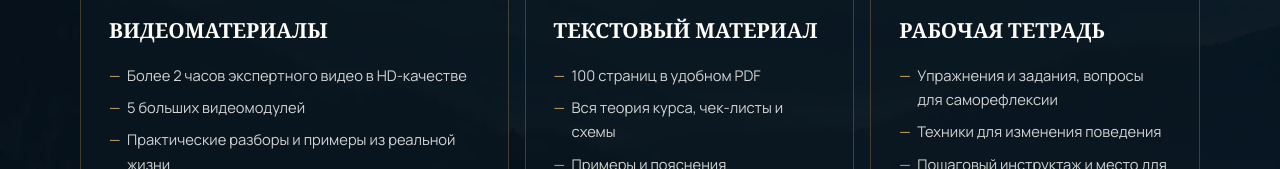
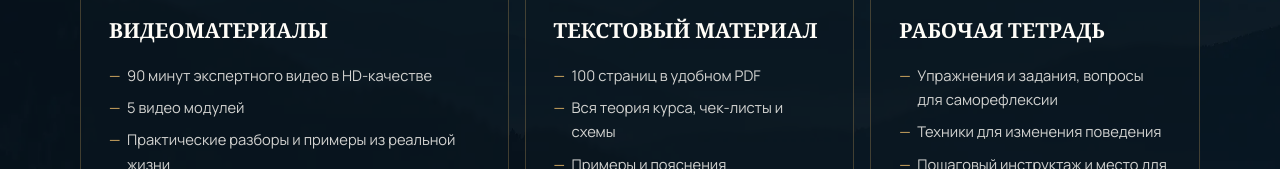
Before and after one commit to bigbosbas/Kod-uvagenija-, a website: page public-peresborka/index.html in a window 1280 px wide. Shown: the part 1857-2026 px from the top of the page. Drawn offline with nearby package versions, Linux system fonts and the light colour scheme; no server answers.

Commit message:
Update video length/module wording in "что входит в курс" section
Co-Authored-By: Claude Sonnet 5 <noreply@anthropic.com>

```diff
--- a/public-peresborka/index.html
+++ b/public-peresborka/index.html
@@ -141,8 +141,8 @@
         <span class="bento-card__icon"><svg class="icon" width="24" height="24"><use href="assets/icons/icon-sprite.svg?v=2#video" /></svg></span>
         <h3>Видеоматериалы</h3>
         <ul>
-          <li>Более 2 часов экспертного видео в HD-качестве</li>
-          <li>5 больших видеомодулей</li>
+          <li>90 минут экспертного видео в HD-качестве</li>
+          <li>5 видео модулей</li>
           <li>Практические разборы и примеры из реальной жизни</li>
           <li>Чёткая и понятная подача, можно проходить в своём темпе</li>
         </ul>
```
